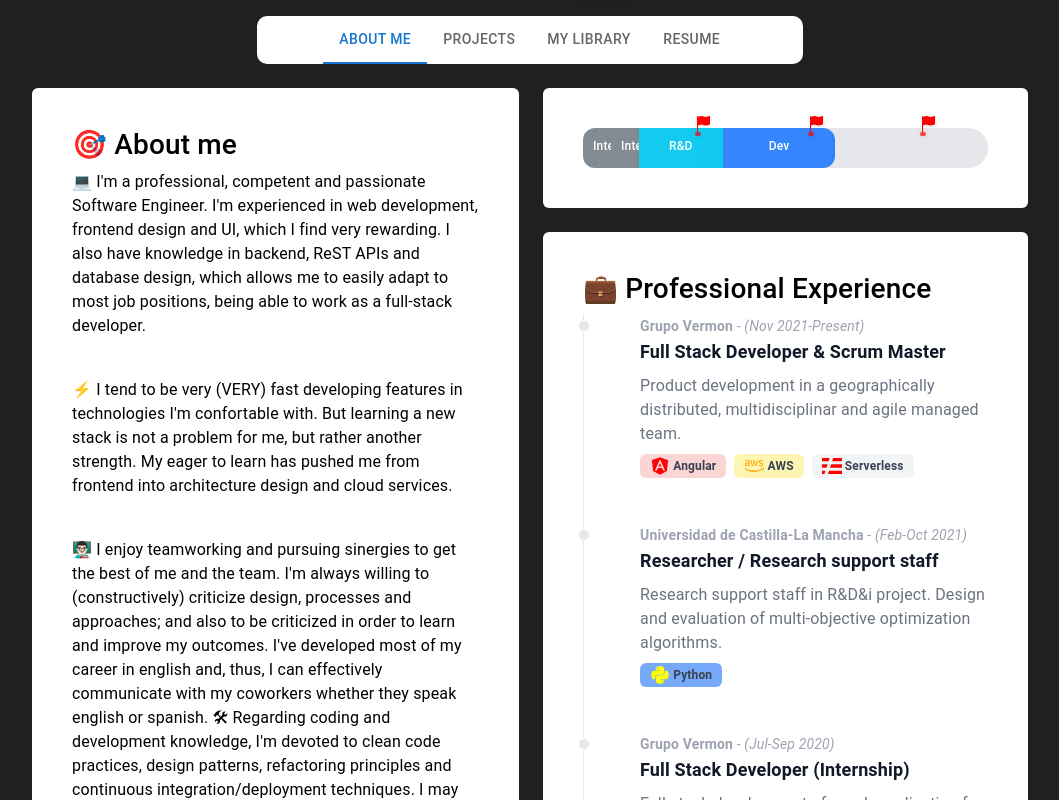
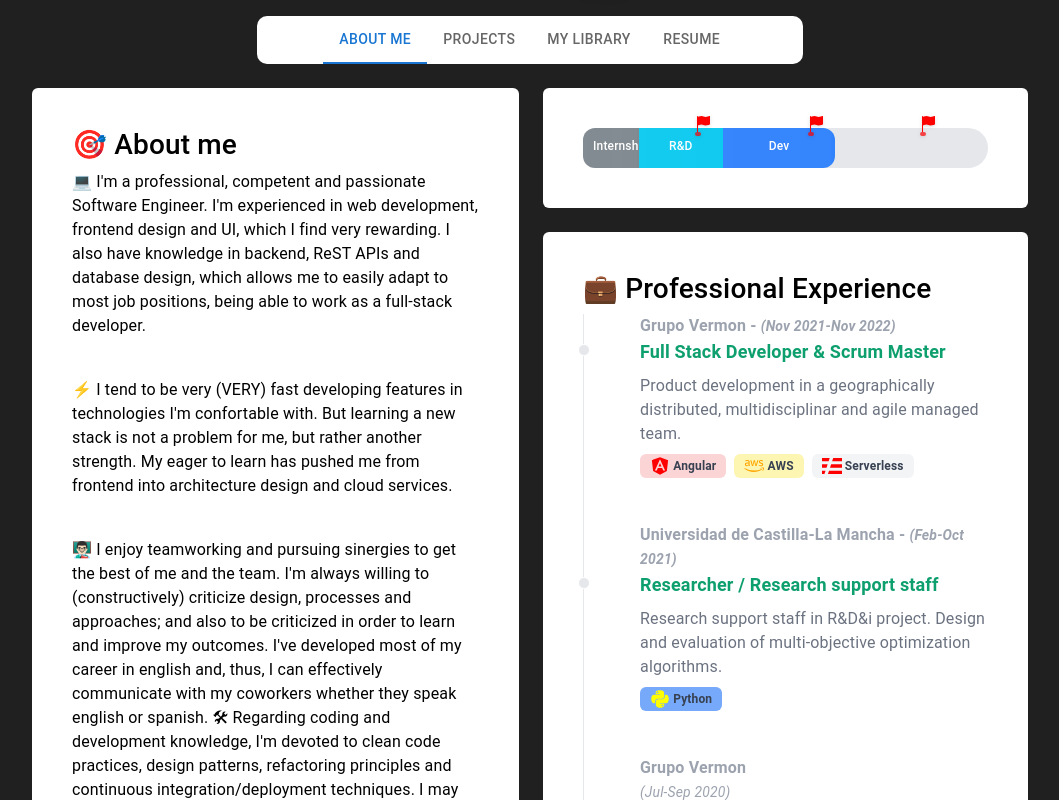
Before and after one commit to victorperezpiqueras/victorperezpiqueras.github.io, a React (Create React App) app: page / in a window 1280 px wide. Shown: the part 260-1060 px from the top of the page, without its empty margins (110-1169 px from the left). Built offline with nearby package versions, Linux system fonts and the light colour scheme.

Commit message:
modified experiences to hold many in a single company and reformated about list

```diff
--- a/src/assets/data.json
+++ b/src/assets/data.json
@@ -12,10 +12,12 @@
     ],
     "experience": [
       {
+        "company": "Grupo Vermon",
+        "experiences": [
+          {
             "date": "Jun-Aug 2019",
             "startDate": "2019-06-01",
             "endDate": "2019-08-31",
-        "company": "Grupo Vermon",
             "position": "Full Stack Developer (Internship)",
             "shortPosition": "Internship",
             "description": "Full stack development of a web application for real-time home sensor management and monitoring.",
@@ -26,34 +28,43 @@
             "date": "Jul-Sep 2020",
             "startDate": "2020-07-01",
             "endDate": "2020-09-30",
-        "company": "Grupo Vermon",
             "position": "Full Stack Developer (Internship)",
             "shortPosition": "Internship",
             "description": "Full stack development of a web application for the creation and management of dynamic forms to control incidents in companies.",
             "labels": ["angular", "aws", "serverless"],
             "color": "#818990"
+          }
+        ]
       },
+      {
+        "company": "Universidad de Castilla-La Mancha",
+        "experiences": [
           {
             "date": "Feb-Oct 2021",
             "startDate": "2021-02-01",
             "endDate": "2021-10-31",
-        "company": "Universidad de Castilla-La Mancha",
             "position": "Researcher / Research support staff",
             "shortPosition": "R&D",
             "description": "Research support staff in R&D&i project. Design and evaluation of multi-objective optimization algorithms.",
             "labels": ["python"],
             "color": "#0DCAF0"
+          }
+        ]
       },
+      {
+        "company": "Grupo Vermon",
+        "experiences": [
           {
             "date": "Nov 2021-Present",
             "startDate": "2021-11-01",
             "endDate": null,
-        "company": "Grupo Vermon",
             "position": "Full Stack Developer & Scrum Master",
             "shortPosition": "Dev",
             "description": "Product development in a geographically distributed, multidisciplinar and agile managed team.",
             "labels": ["angular", "aws", "serverless"],
             "color": "#3183FD"
+          }
+        ]
       }
     ]
   },
--- a/src/components/ExperienceBar/ExperienceBar.tsx
+++ b/src/components/ExperienceBar/ExperienceBar.tsx
@@ -1,9 +1,12 @@
 import { Tooltip } from "flowbite-react";
 import { BsFillFlagFill } from "react-icons/bs";
-import { ExperienceData } from "../../models/PortfolioData";
+import {
+  ExperienceData,
+  SingleExperienceData,
+} from "../../models/PortfolioData";
 import "./ExperienceBar.css";
 
-type UIExperience = ExperienceData & {
+type UIExperience = SingleExperienceData & {
   diffTime: number;
   barPercentage: number;
   startDateTime: Date;
@@ -17,11 +20,13 @@ function ExperienceBar(props: ExperienceProps) {
   const percentageFactor = 90; // 100 makes UI go out of bounds
 
   function getUIExperiences(experiences: ExperienceData[]) {
-    const uiExperiences = experiences.map((ex) => {
+    let uiExperiences = experiences.map((ex) => {
+      return ex.experiences.map((exp) => {
         let newEx = {
-        ...ex,
-        startDateTime: new Date(ex.startDate),
-        endDateTime: new Date(ex.endDate),
+          ...exp,
+
+          startDateTime: new Date(exp.startDate),
+          endDateTime: new Date(exp.endDate),
           diffTime: 0,
           barPercentage: 0,
         };
@@ -32,7 +37,15 @@ function ExperienceBar(props: ExperienceProps) {
         newEx.diffTime = diff;
         return newEx as UIExperience;
       });
-    return uiExperiences;
+    });
+    //flatten array
+    let flatUiExperiences = uiExperiences.reduce(
+      (acc, val) => acc.concat(val),
+      []
+    );
+    console.log(flatUiExperiences);
+
+    return flatUiExperiences;
   }
 
   function calculateTotalYears(uiExperiences: UIExperience[]) {
@@ -74,12 +87,44 @@ function ExperienceBar(props: ExperienceProps) {
 
   function getExperienceSections(
     experiences: UIExperience[],
-    maxLimitTime: number
+    maxLimitTime: number,
+    mergeMode: string = "role"
   ) {
+    let updatedExperiences: UIExperience[] = [];
+    if (mergeMode === "role") {
+      // merge experiences with same shortPosition
+      for (let i = 0; i < experiences.length; i++) {
+        if (i > 0) {
+          if (
+            experiences[i].shortPosition === experiences[i - 1].shortPosition
+          ) {
+            let last = updatedExperiences.at(-1);
+            if (last) {
+              last.endDateTime = experiences[i].endDateTime;
+              last.diffTime += experiences[i].diffTime;
+              /* updatedExperiences.push({
+                ...last,
+                endDateTime: experiences[i].endDateTime,
+                diffTime: last.diffTime + experiences[i].diffTime,
+              }); */
+            }
+          } else {
+            updatedExperiences.push(experiences[i]);
+          }
+        } else {
+          updatedExperiences.push(experiences[i]);
+        }
+      }
+    } else {
+      updatedExperiences = experiences;
+    }
+    console.log(updatedExperiences);
+
+    // render bars
     let experienceSections = [];
     let lastEnd = 0;
-    for (let i = 0; i < experiences.length; i++) {
-      let ex = experiences[i];
+    for (let i = 0; i < updatedExperiences.length; i++) {
+      let ex = updatedExperiences[i];
       let start = lastEnd;
       let end = start + ex.diffTime;
       let barPercentage = (ex.diffTime / maxLimitTime) * 100; //percentageFactor;
@@ -87,7 +132,7 @@ function ExperienceBar(props: ExperienceProps) {
       let rounded: string;
       if (i === 0) {
         rounded = "rounded-l-xl";
-      } else if (i === experiences.length - 1) {
+      } else if (i === updatedExperiences.length - 1) {
         rounded = "rounded-r-xl";
       } else {
         rounded = "rounded-none";
@@ -105,15 +150,9 @@ function ExperienceBar(props: ExperienceProps) {
           {ex.shortPosition}
         </div>
       );
-      console.log(
-        ex.diffTime / 1000 / 3600 / 24,
-        `${barPercentage * (percentageFactor / 100)}%`,
-        `${(start / maxLimitTime) * percentageFactor}%`
-      );
       experienceSections.push(section);
       lastEnd = end;
     }
-    console.log(maxLimitTime);
     return experienceSections;
   }
 
--- a/src/pages/AboutMe/AboutMe.tsx
+++ b/src/pages/AboutMe/AboutMe.tsx
@@ -1,6 +1,9 @@
 import { Timeline } from "flowbite-react";
 import TechBadge from "../../components/TechBadge/TechBadge";
-import { ExperienceData } from "../../models/PortfolioData";
+import {
+  ExperienceData,
+  SingleExperienceData,
+} from "../../models/PortfolioData";
 import ExperienceBar from "../../components/ExperienceBar/ExperienceBar";
 
 type AboutMeProps = {
@@ -9,33 +12,36 @@ type AboutMeProps = {
 
 function AboutMe(props: AboutMeProps) {
   let experienceSorted = [...props.aboutData.experience].reverse();
-  console.log(experienceSorted);
-  /*   let experiences = [
-    {
-      date: "Jun-Aug 2019",
-      startDate: "2019-06-01",
-      endDate: "2019-08-31",
-      company: "Grupo Vermon",
-      position: "Full Stack Developer (Internship)",
-      shortPosition: "Dev",
-      description:
-        "Full stack development of a web application for real-time home sensor management and monitoring.",
-      labels: ["angular", "python", "flask"],
-      color: "#818990",
-    },
-    {
-      date: "Jul-Sep 2020",
-      startDate: "2020-07-01",
-      endDate: "2020-09-30",
-      company: "Grupo Vermon",
-      position: "Full Stack Developer (Internship)",
-      shortPosition: "Dev",
-      description:
-        "Full stack development of a web application for the creation and management of dynamic forms to control incidents in companies.",
-      labels: ["angular", "aws", "serverless"],
-      color: "#818990",
-    },
-  ]; */
+
+  experienceSorted.forEach((exp) => {
+    exp.experiences.sort((a, b) => {
+      return new Date(a.endDate).getTime() - new Date(b.endDate).getTime();
+    });
+  });
+
+  function parseDates(experience: SingleExperienceData): string {
+    const startDateTime = new Date(experience.startDate);
+    let endDateTime = new Date(experience.endDate);
+    if (!experience.endDate) endDateTime = new Date();
+    //parse to format Month-Month Year
+    const startYear = startDateTime.getFullYear();
+    const endYear = endDateTime.getFullYear();
+
+    let startMonth = startDateTime.toLocaleString("default", {
+      month: "short",
+    });
+    let endMonth = endDateTime.toLocaleString("default", {
+      month: "short",
+    });
+    // capitalize first letter
+    startMonth = startMonth.charAt(0).toUpperCase() + startMonth.slice(1);
+    endMonth = endMonth.charAt(0).toUpperCase() + endMonth.slice(1);
+    if (startYear === endYear) {
+      return `${startMonth}-${endMonth} ${startYear}`;
+    } else {
+      return `${startMonth} ${startYear}-${endMonth} ${endYear}`;
+    }
+  }
 
   return (
     <div className="container flex flex-row space-x-6 items-start">
@@ -70,29 +76,61 @@ function AboutMe(props: AboutMeProps) {
         <div className="bg-white rounded text-black p-10">
           <h3>💼 Professional Experience</h3>
           <Timeline>
-            {experienceSorted.map((experience: ExperienceData) => (
+            {experienceSorted.map((experience: ExperienceData) =>
+              experience.experiences.length > 1 ? (
                 <Timeline.Item>
+                  <b className="font-bold text-gray-400">
+                    {experience.company}
+                  </b>
+                  {experience.experiences.reverse().map((exp) => (
+                    <>
+                      <Timeline.Content>
+                        <span className="italic text-sm text-gray-400">
+                          ({parseDates(exp)})
+                        </span>
                         <Timeline.Point />
-                <Timeline.Content>
-                  <Timeline.Time>
-                    <b>{experience.company}</b> - <i>({experience.date})</i>
-                  </Timeline.Time>
-                  <Timeline.Title>{experience.position}</Timeline.Title>
+                        <Timeline.Title className="text-green-500">
+                          {exp.position}
+                        </Timeline.Title>
                         <Timeline.Body>
-                    {experience.description}
+                          {exp.description}
                           <br />
-                    {experience.labels.map((label: string) => (
+                          {exp.labels.map((label: string) => (
                             <TechBadge className="mt-2" tech={label} />
                           ))}
                         </Timeline.Body>
-
-                  {/*  <Button color="gray">
-                  Learn More
-                  <HiArrowNarrowRight className="ml-2 h-3 w-3" />
-                </Button> */}
                       </Timeline.Content>
+                    </>
+                  ))}
                 </Timeline.Item>
+              ) : (
+                <Timeline.Item>
+                  {experience.experiences.reverse().map((exp) => (
+                    <>
+                      <Timeline.Content>
+                        <span className="font-bold text-gray-400">
+                          {experience.company} -{" "}
+                          <span className="italic text-sm text-gray-400">
+                            ({parseDates(exp)})
+                          </span>
+                        </span>
+                        <Timeline.Point />
+                        <Timeline.Title className="text-green-500">
+                          {exp.position}
+                        </Timeline.Title>
+                        <Timeline.Body>
+                          {exp.description}
+                          <br />
+                          {exp.labels.map((label: string) => (
+                            <TechBadge className="mt-2" tech={label} />
                           ))}
+                        </Timeline.Body>
+                      </Timeline.Content>
+                    </>
+                  ))}
+                </Timeline.Item>
+              )
+            )}
           </Timeline>
         </div>
       </div>
```
Also changed, not shown: src/models/PortfolioData.ts (+14 -2 lines). Lines whose indentation alone changed are shown as unchanged.
